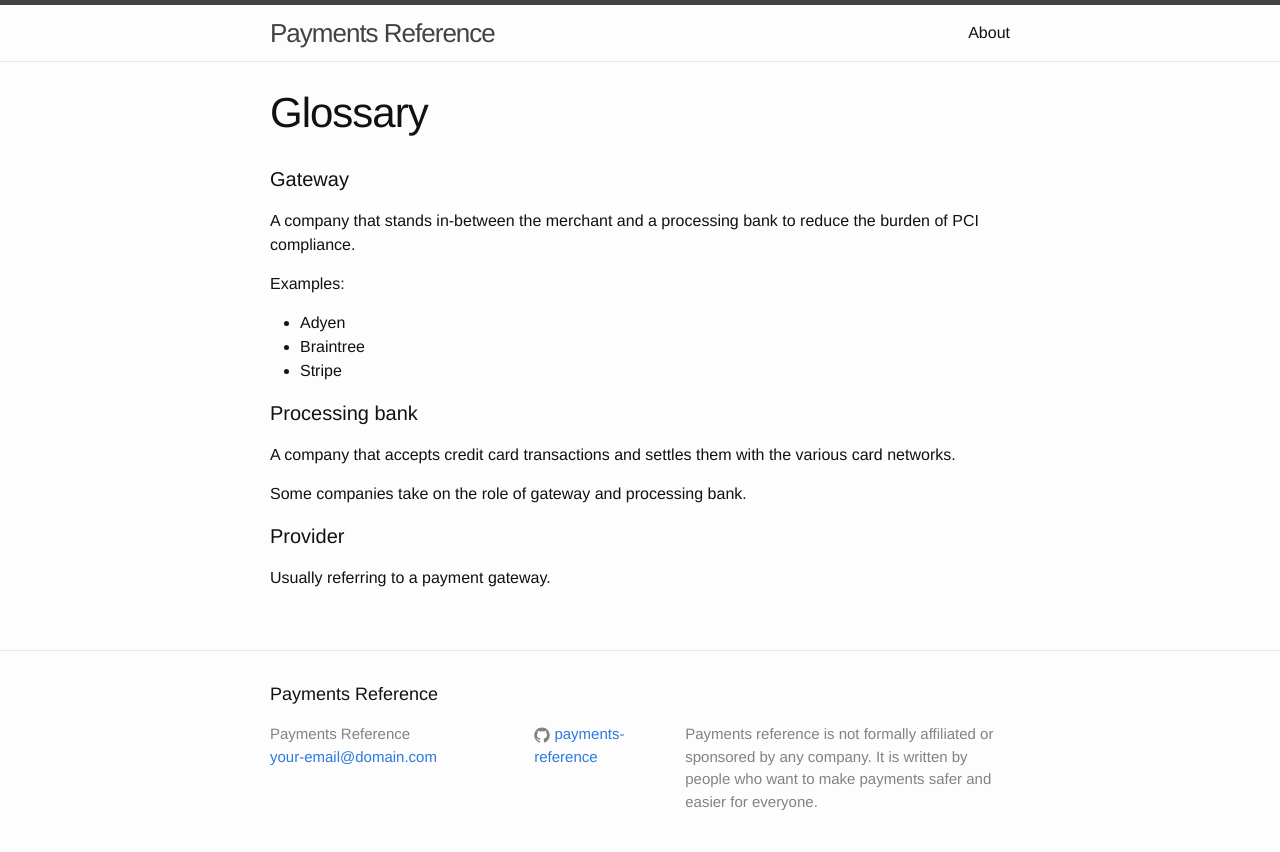
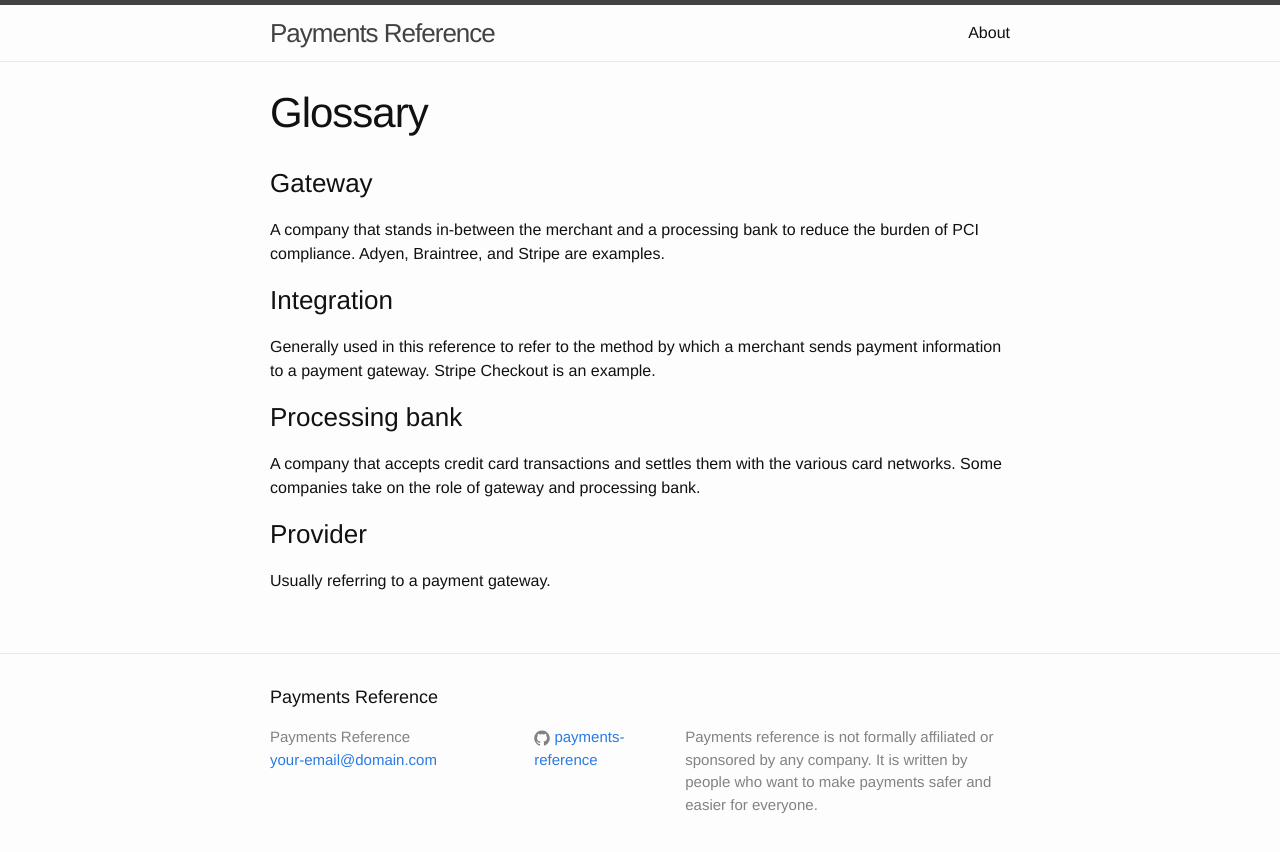
Before and after one commit to payments-reference/payments-reference, a Jekyll site: the page built from glossary.md, in a window 1280 px wide. Shown: the top 852 px of the page. Built offline with Jekyll 4.4.1, drawn with Linux system fonts in a browser that asks for light colours.

Commit message:
Add a bit more to glossary

```diff
--- a/glossary.md
+++ b/glossary.md
@@ -4,22 +4,18 @@ title: Glossary
 permalink: /glossary/
 ---
 
-#### Gateway
+### Gateway
 
-A company that stands in-between the merchant and a processing bank to reduce the burden of PCI compliance.
+A company that stands in-between the merchant and a processing bank to reduce the burden of PCI compliance. Adyen, Braintree, and Stripe are examples.
 
-Examples:
+### Integration
 
-- Adyen
-- Braintree
-- Stripe
+Generally used in this reference to refer to the method by which a merchant sends payment information to a payment gateway. Stripe Checkout is an example.
 
-#### Processing bank
+### Processing bank
 
-A company that accepts credit card transactions and settles them with the various card networks.
+A company that accepts credit card transactions and settles them with the various card networks. Some companies take on the role of gateway and processing bank.
 
-Some companies take on the role of gateway and processing bank.
-
-#### Provider
+### Provider
 
 Usually referring to a payment gateway.
```
